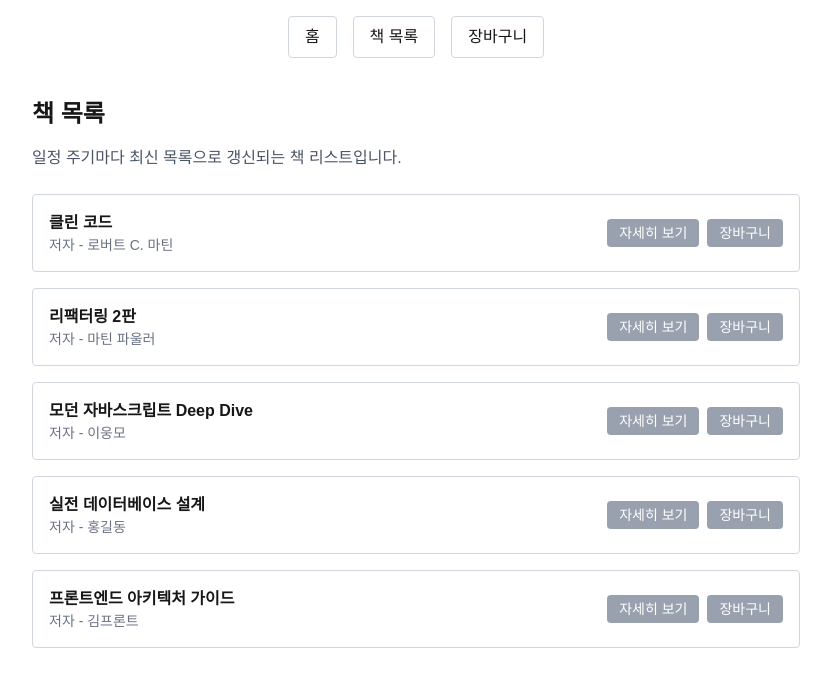
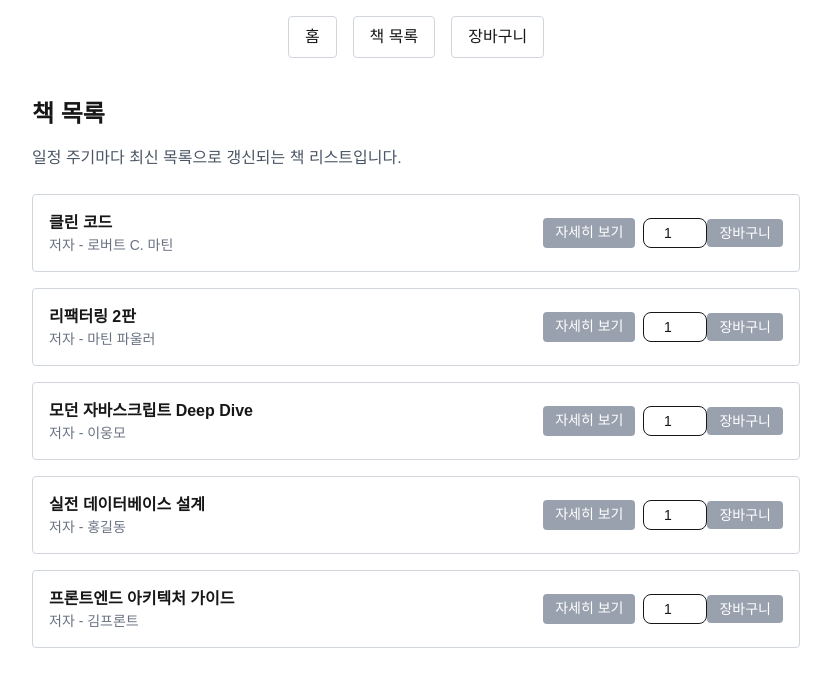
Before and after one commit to bboroin/goorm-mission, a Next.js app in the folder nextjs/next1205-2/: page /books in a window 1280 px wide. Shown: the top 686 px of the page, without its empty margins (224-1055 px from the left). Built offline with nearby package versions, Linux system fonts and the light colour scheme; data requests are answered from the project's data file.

Commit message:
feat: CartButton에 수량 입력 필드를 추가 #12

```diff
--- a/nextjs/next1205-2/src/components/CartButton.tsx
+++ b/nextjs/next1205-2/src/components/CartButton.tsx
@@ -8,7 +8,14 @@ const CartButton = ({ book }: { book: Book }) => {
   return (
     <form action={addItemCart}>
       <input type="hidden" name="id" value={book.id} />
-      <input type="hidden" name="quantity" value={1} />
+      <input
+        type="number"
+        name="quantity"
+        defaultValue={1}
+        min={1}
+        className="w-16 px-2 py-1 border rounded-lg text-sm text-center
+               focus:outline-none focus:ring-2 focus:ring-blue-500 focus:border-blue-500"
+      />
       <button
         type="submit"
         className="px-3 py-1 text-sm rounded bg-gray-400 hover:bg-green-700 text-white"
```
